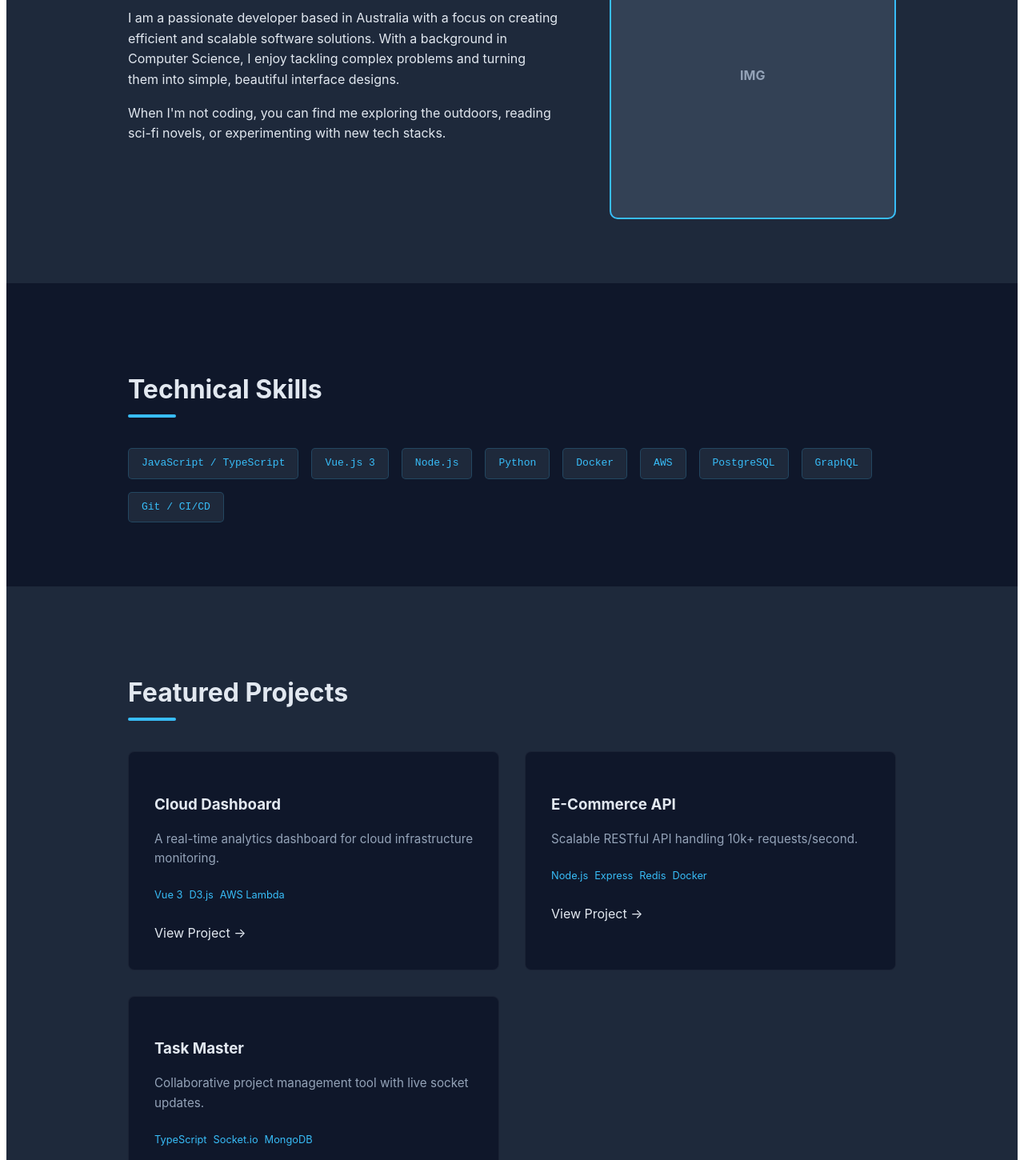
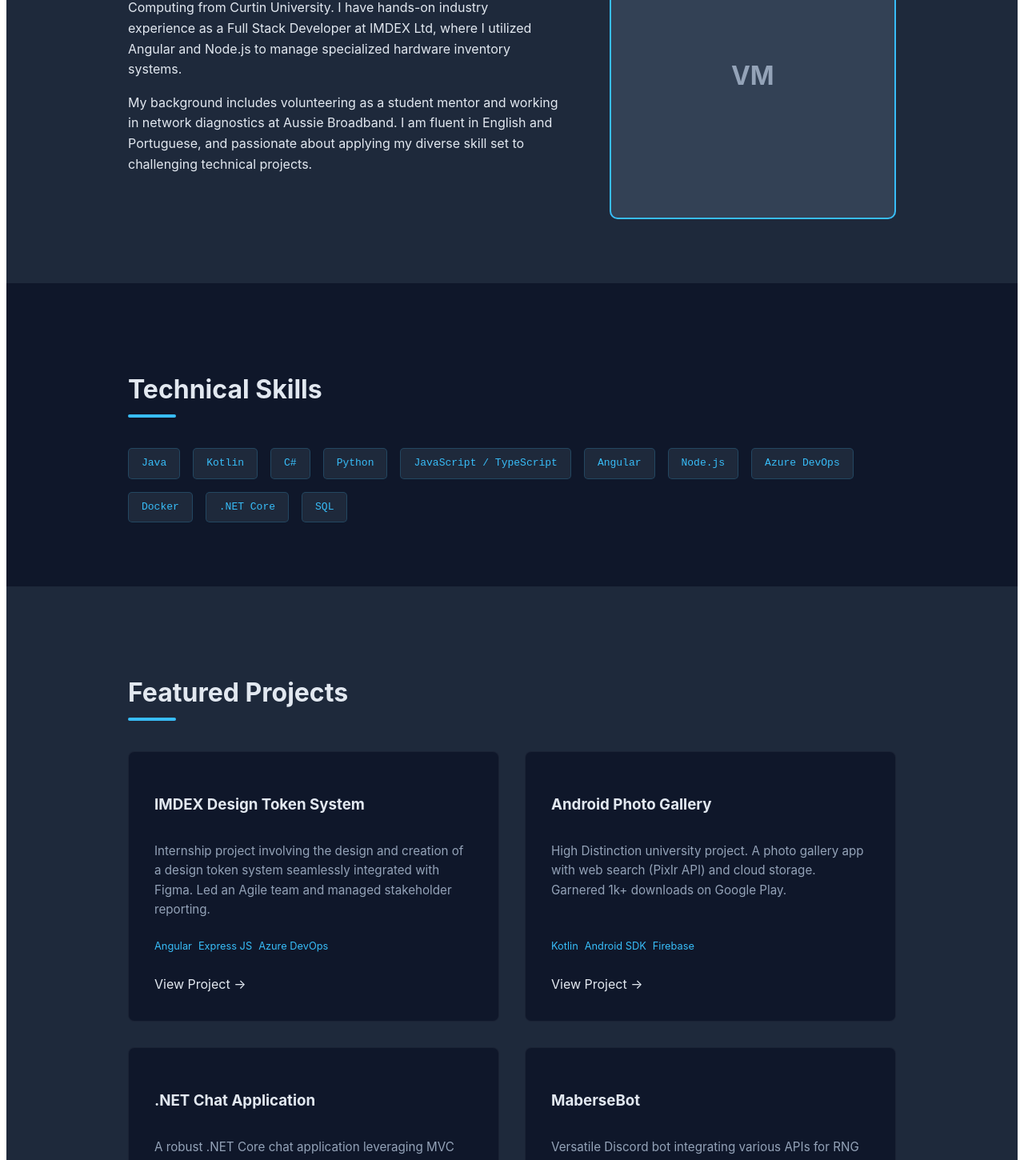
Before and after one commit to cMarteli/portfolio-vue, a Vue app: page / in a window 1280 px wide. Shown: the part 1098-2548 px from the top of the page at 80% size. Built offline with nearby package versions, Linux system fonts and the light colour scheme; the HTML template or start-up script is replaced by a standard one.

Commit message:
portfolio: update info

```diff
--- a/src/App.vue
+++ b/src/App.vue
@@ -1,70 +1,87 @@
 <script setup lang="ts">
-import { ref, onMounted } from 'vue';
+import { ref, onMounted } from 'vue'
 
 // --- Data ---
 
-const navOpen = ref(false);
+const navOpen = ref(false)
 
 const toggleNav = () => {
-  navOpen.value = !navOpen.value;
-};
+  navOpen.value = !navOpen.value
+}
 
 const scrollToSection = (id: string) => {
-  navOpen.value = false; // close menu on mobile
-  const element = document.getElementById(id);
+  navOpen.value = false // close menu on mobile
+  const element = document.getElementById(id)
   if (element) {
-    element.scrollIntoView({ behavior: 'smooth' });
+    element.scrollIntoView({ behavior: 'smooth' })
   }
-};
+}
 
+// Mapped from Resume Skills
 const skills = ref([
-  'JavaScript / TypeScript', 'Vue.js 3', 'Node.js', 'Python',
-  'Docker', 'AWS', 'PostgreSQL', 'GraphQL', 'Git / CI/CD'
-]);
+  'Java',
+  'Kotlin',
+  'C#',
+  'Python',
+  'JavaScript / TypeScript',
+  'Angular',
+  'Node.js',
+  'Azure DevOps',
+  'Docker',
+  '.NET Core',
+  'SQL',
+])
 
+// Mapped from Resume Projects
 const projects = ref([
   {
-    title: 'Cloud Dashboard',
-    description: 'A real-time analytics dashboard for cloud infrastructure monitoring.',
-    tech: ['Vue 3', 'D3.js', 'AWS Lambda'],
-    link: '#'
+    title: 'IMDEX Design Token System',
+    description:
+      'Internship project involving the design and creation of a design token system seamlessly integrated with Figma. Led an Agile team and managed stakeholder reporting.',
+    tech: ['Angular', 'Express JS', 'Azure DevOps'],
+    link: '#',
   },
   {
-    title: 'E-Commerce API',
-    description: 'Scalable RESTful API handling 10k+ requests/second.',
-    tech: ['Node.js', 'Express', 'Redis', 'Docker'],
-    link: '#'
+    title: 'Android Photo Gallery',
+    description:
+      'High Distinction university project. A photo gallery app with web search (Pixlr API) and cloud storage. Garnered 1k+ downloads on Google Play.',
+    tech: ['Kotlin', 'Android SDK', 'Firebase'],
+    link: 'https://github.com/cmarteli', // Linking to GitHub profile as specific repo link wasn't provided
   },
   {
-    title: 'Task Master',
-    description: 'Collaborative project management tool with live socket updates.',
-    tech: ['TypeScript', 'Socket.io', 'MongoDB'],
-    link: '#'
-  }
-]);
+    title: '.NET Chat Application',
+    description:
+      'A robust .NET Core chat application leveraging MVC architecture and RESTful API. Focused on code quality and maintainability.',
+    tech: ['C#', '.NET Core', 'REST API'],
+    link: 'https://github.com/cmarteli',
+  },
+  {
+    title: 'MaberseBot',
+    description:
+      'Versatile Discord bot integrating various APIs for RNG dice rolls, weather forecasts, and entertainment.',
+    tech: ['Python', 'Flask', 'Discord API'],
+    link: 'https://github.com/cmarteli',
+  },
+])
 
 const socialLinks = ref([
-  { name: 'GitHub', url: '#' },
-  { name: 'LinkedIn', url: '#' },
-  { name: 'Twitter', url: '#' },
-  { name: 'Email', url: 'mailto:hello@example.com' }
-]);
+  { name: 'GitHub', url: 'https://github.com/cmarteli' },
+  { name: 'LinkedIn', url: 'https://linkedin.com/in/cmarteli' },
+  { name: 'Portfolio', url: 'https://cmarteli.github.io' },
+  { name: 'Email', url: 'mailto:caio.marteli@proton.me' },
+])
 
 // --- Lifecycle ---
 onMounted(() => {
-  // Optional: Add interaction observers or animations here
-  console.log('Portfolio mounted');
-});
+  console.log('Portfolio mounted')
+})
 </script>
 
 <template>
   <div class="app-container">
-    <!-- Navigation -->
     <header class="navbar">
       <div class="container nav-content">
-        <div class="logo" @click="scrollToSection('hero')">
-          &lt;DevPortfolio /&gt;
-        </div>
+        <div class="logo" @click="scrollToSection('hero')">&lt;VMarteli /&gt;</div>
 
         <button class="mobile-toggle" @click="toggleNav" aria-label="Toggle navigation">
           <span class="bar"></span>
@@ -81,13 +98,13 @@ onMounted(() => {
       </div>
     </header>
 
-    <!-- Hero Section -->
     <section id="hero" class="hero-section">
       <div class="container hero-content">
-        <h1 class="animate-fade-up">Hi, I'm <span class="highlight">Victor</span>.</h1>
-        <h2 class="animate-fade-up delay-1">Full Stack Software Engineer.</h2>
+        <h1 class="animate-fade-up">Hi, I'm <span class="highlight">Victor Marteli</span>.</h1>
+        <h2 class="animate-fade-up delay-1">Software Engineer.</h2>
         <p class="animate-fade-up delay-2">
-          I build accessible, pixel-perfect, and performant web applications.
+          Results-driven developer with a solid foundation in Java, Kotlin, C#, and JavaScript. I
+          build hands-on innovative solutions for dynamic organizations.
         </p>
         <div class="cta-group animate-fade-up delay-3">
           <button class="btn primary" @click="scrollToSection('projects')">View Work</button>
@@ -96,31 +113,32 @@ onMounted(() => {
       </div>
     </section>
 
-    <!-- About Section -->
     <section id="about" class="section alternate-bg">
       <div class="container">
         <h2 class="section-title">About Me</h2>
         <div class="about-grid">
           <div class="about-text">
             <p>
-              I am a passionate developer based in Australia with a focus on creating efficient and scalable software solutions.
-              With a background in Computer Science, I enjoy tackling complex problems and turning them into simple, beautiful interface designs.
+              I am a Software Engineer based in Western Australia with a Bachelor of Computing from
+              Curtin University. I have hands-on industry experience as a Full Stack Developer at
+              IMDEX Ltd, where I utilized Angular and Node.js to manage specialized hardware
+              inventory systems.
             </p>
             <p>
-              When I'm not coding, you can find me exploring the outdoors, reading sci-fi novels, or experimenting with new tech stacks.
+              My background includes volunteering as a student mentor and working in network
+              diagnostics at Aussie Broadband. I am fluent in English and Portuguese, and passionate
+              about applying my diverse skill set to challenging technical projects.
             </p>
           </div>
           <div class="about-visual">
-             <!-- CSS-only placeholder for profile image -->
             <div class="profile-placeholder">
-              <span>IMG</span>
+              <span>VM</span>
             </div>
           </div>
         </div>
       </div>
     </section>
 
-    <!-- Skills Section -->
     <section id="skills" class="section">
       <div class="container">
         <h2 class="section-title">Technical Skills</h2>
@@ -132,7 +150,6 @@ onMounted(() => {
       </div>
     </section>
 
-    <!-- Projects Section -->
     <section id="projects" class="section alternate-bg">
       <div class="container">
         <h2 class="section-title">Featured Projects</h2>
@@ -149,18 +166,23 @@ onMounted(() => {
       </div>
     </section>
 
-    <!-- Contact Section -->
     <section id="contact" class="section">
       <div class="container contact-content">
         <h2 class="section-title">Get In Touch</h2>
         <p>
-          I'm currently looking for new opportunities. Whether you have a question or just want to say hi,
-          I'll try my best to get back to you!
+          I'm currently looking for new opportunities in software engineering. Feel free to reach
+          out via email or connect on LinkedIn.
         </p>
-        <a href="mailto:hello@example.com" class="btn primary big-btn">Say Hello</a>
+        <a href="mailto:caio.marteli@proton.me" class="btn primary big-btn">Say Hello</a>
 
         <div class="social-links">
-          <a v-for="link in socialLinks" :key="link.name" :href="link.url" class="social-link">
+          <a
+            v-for="link in socialLinks"
+            :key="link.name"
+            :href="link.url"
+            target="_blank"
+            class="social-link"
+          >
             {{ link.name }}
           </a>
         </div>
@@ -168,7 +190,7 @@ onMounted(() => {
     </section>
 
     <footer class="footer">
-      <p>&copy; {{ new Date().getFullYear() }} Victor Developer. Built with Vue 3.</p>
+      <p>&copy; {{ new Date().getFullYear() }} Victor Marteli. Built with Vue 3.</p>
     </footer>
   </div>
 </template>
@@ -191,7 +213,18 @@ onMounted(() => {
 }
 
 .app-container {
-  font-family: 'Inter', -apple-system, BlinkMacSystemFont, 'Segoe UI', Roboto, Oxygen, Ubuntu, Cantarell, 'Open Sans', 'Helvetica Neue', sans-serif;
+  font-family:
+    'Inter',
+    -apple-system,
+    BlinkMacSystemFont,
+    'Segoe UI',
+    Roboto,
+    Oxygen,
+    Ubuntu,
+    Cantarell,
+    'Open Sans',
+    'Helvetica Neue',
+    sans-serif;
   background-color: #0f172a; /* Hardcoded fallback for var */
   color: #e2e8f0;
   min-height: 100vh;
@@ -213,7 +246,7 @@ onMounted(() => {
   background-color: rgba(15, 23, 42, 0.9);
   backdrop-filter: blur(10px);
   z-index: 1000;
-  border-bottom: 1px solid rgba(255,255,255,0.05);
+  border-bottom: 1px solid rgba(255, 255, 255, 0.05);
 }
 
 .nav-content {
@@ -374,6 +407,7 @@ onMounted(() => {
   color: #94a3b8;
   font-weight: bold;
   position: relative;
+  font-size: 2rem;
 }
 
 .profile-placeholder::after {
@@ -416,7 +450,9 @@ onMounted(() => {
   padding: 2rem;
   border-radius: 8px;
   transition: transform 0.3s;
-  border: 1px solid rgba(255,255,255,0.05);
+  border: 1px solid rgba(255, 255, 255, 0.05);
+  display: flex;
+  flex-direction: column;
 }
 
 .project-card:hover {
@@ -432,6 +468,7 @@ onMounted(() => {
   color: #94a3b8;
   margin-bottom: 1.5rem;
   font-size: 0.95rem;
+  flex-grow: 1;
 }
 
 .tech-stack {
@@ -451,6 +488,7 @@ onMounted(() => {
   text-decoration: none;
   border-bottom: 1px solid transparent;
   transition: border-color 0.3s;
+  align-self: flex-start;
 }
 
 .project-link:hover {
@@ -471,6 +509,8 @@ onMounted(() => {
 .big-btn {
   padding: 1rem 2rem;
   font-size: 1.1rem;
+  text-decoration: none;
+  display: inline-block;
 }
 
 .social-links {
@@ -478,6 +518,7 @@ onMounted(() => {
   display: flex;
   justify-content: center;
   gap: 2rem;
+  flex-wrap: wrap;
 }
 
 .social-link {
@@ -504,9 +545,15 @@ onMounted(() => {
   transform: translateY(20px);
 }
 
-.delay-1 { animation-delay: 0.1s; }
-.delay-2 { animation-delay: 0.2s; }
-.delay-3 { animation-delay: 0.3s; }
+.delay-1 {
+  animation-delay: 0.1s;
+}
+.delay-2 {
+  animation-delay: 0.2s;
+}
+.delay-3 {
+  animation-delay: 0.3s;
+}
 
 @keyframes fadeUp {
   to {
@@ -517,12 +564,23 @@ onMounted(() => {
 
 /* --- Responsive --- */
 @media (max-width: 768px) {
-  .hero-content h1 { font-size: 2.5rem; }
-  .hero-content h2 { font-size: 1.5rem; }
-  .about-grid { grid-template-columns: 1fr; }
-  .profile-placeholder { width: 80%; margin: 0 auto; }
+  .hero-content h1 {
+    font-size: 2.5rem;
+  }
+  .hero-content h2 {
+    font-size: 1.5rem;
+  }
+  .about-grid {
+    grid-template-columns: 1fr;
+  }
+  .profile-placeholder {
+    width: 80%;
+    margin: 0 auto;
+  }
 
-  .mobile-toggle { display: flex; }
+  .mobile-toggle {
+    display: flex;
+  }
 
   .nav-links {
     position: fixed;
--- a/vite.config.ts
+++ b/vite.config.ts
@@ -6,13 +6,11 @@ import vueDevTools from 'vite-plugin-vue-devtools'
 
 // https://vite.dev/config/
 export default defineConfig({
-  plugins: [
-    vue(),
-    vueDevTools(),
-  ],
+  base: '/',
+  plugins: [vue(), vueDevTools()],
   resolve: {
     alias: {
-      '@': fileURLToPath(new URL('./src', import.meta.url))
+      '@': fileURLToPath(new URL('./src', import.meta.url)),
     },
   },
 })
```
